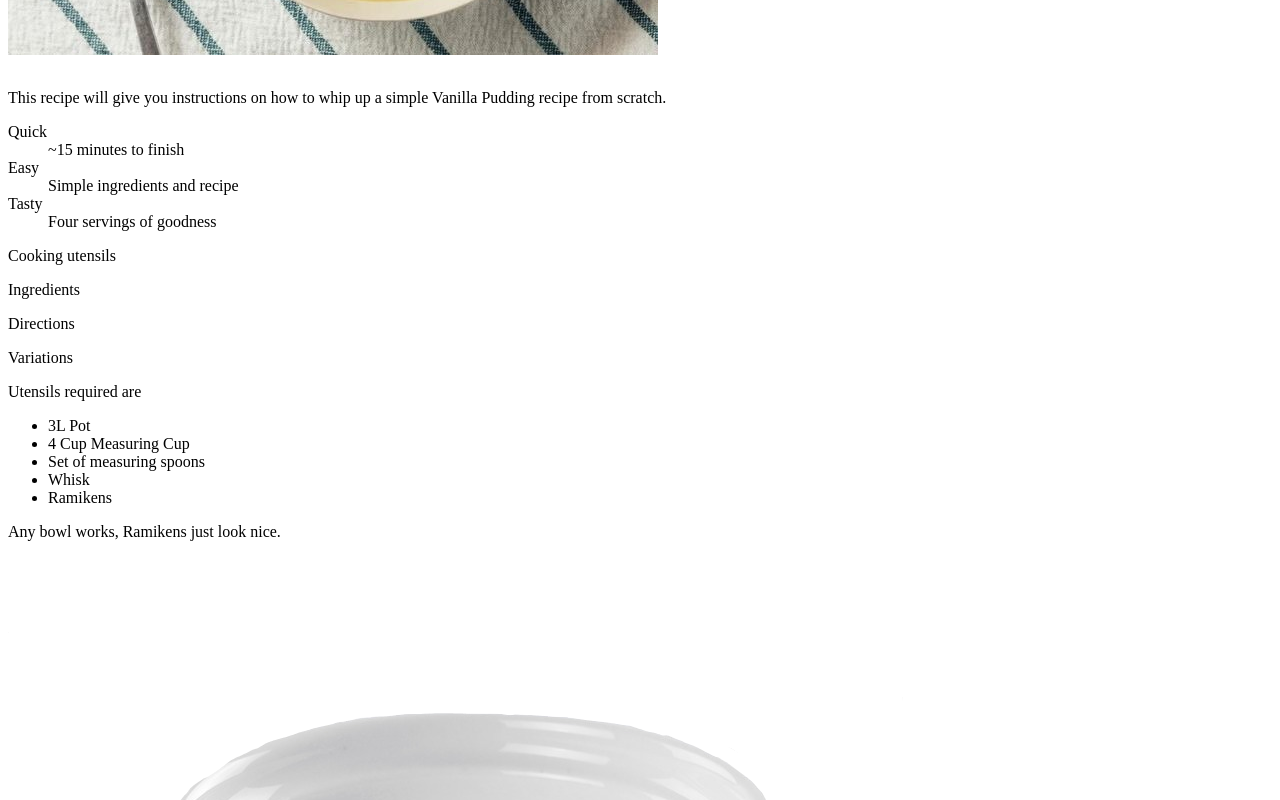
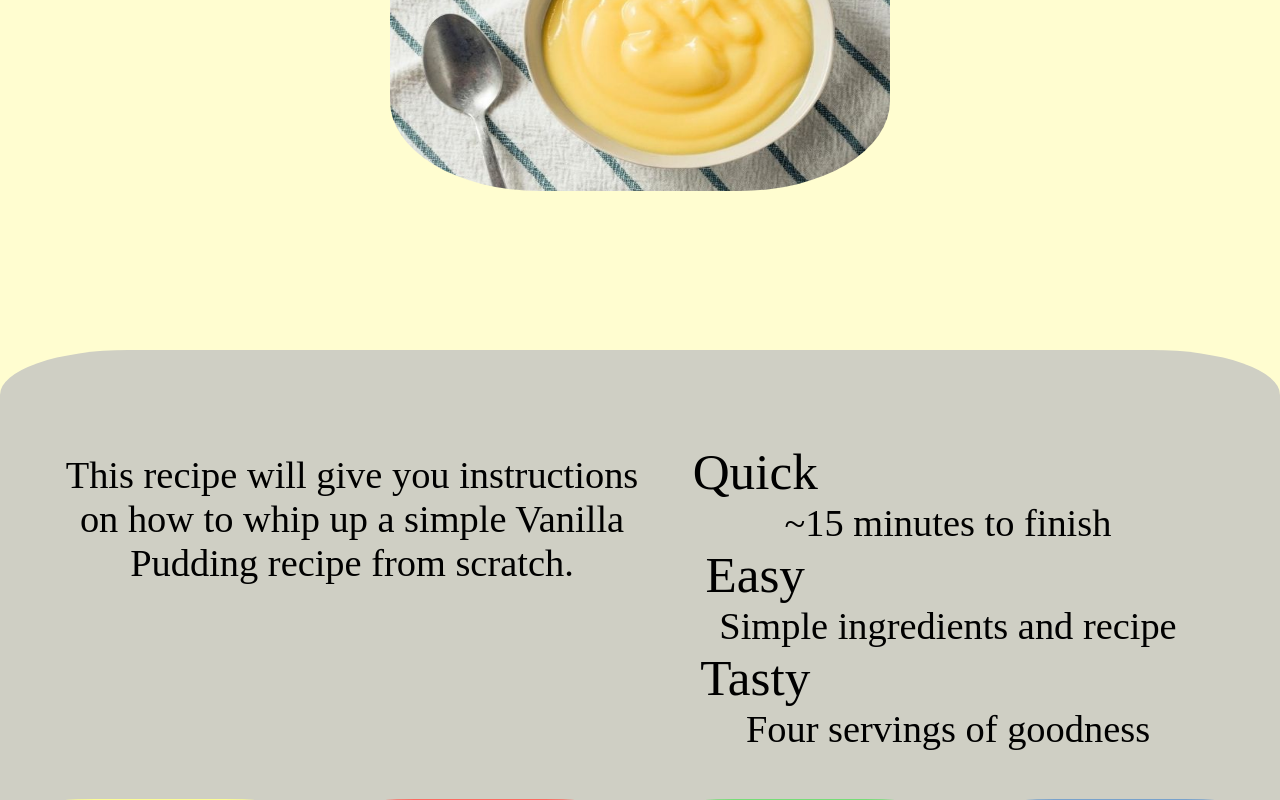
Before and after one commit to natbos/natbos.github.io, a plain HTML site: page index.html in a window 1280 px wide. Shown: the part 520-1320 px from the top of the page. Drawn offline with Linux system fonts and the light colour scheme.

Commit message:
Update index.html

```diff
--- a/index.html
+++ b/index.html
@@ -118,3 +118,191 @@ src="https://www.youtube.com/embed/5D57pryRSBc">
 </div><!-- outer Wrap -->
 
   </body>
+<style>
+  .body{
+    background-color:#FFFDD0;
+  font-family: "Didot", serif;
+font-size:calc(8px + 1.5vw); /*use minimum to calculate font size*/
+}
+
+/*-----------------------------Titlecard----------------------------------*/
+
+.titleCard {
+  width: 60%;
+  margin: auto;
+  text-align: center;
+  padding: 5%;
+  padding-bottom: 10%;
+  font-size:2vw;
+}
+
+.titleFancy{
+  font-size:8vw;
+}
+
+.titleImage{
+  align: center;
+  border-radius: 30%;
+  display: block;
+  margin-left: auto;
+  margin-right: auto;
+  width: 50vw;
+  height: 30vw;
+   max-width:500px;
+   max-height:300px;
+}
+
+/*-----------------------------Various----------------------------------*/
+
+.MenuTitle{
+  margin:auto;
+  padding:5%;
+  text-align:left;
+  text-size:5px;
+  font-family: "American Typewriter", serif;
+}
+
+.PageText{
+  margin:auto;
+  padding:5%;
+  text-align:center;
+}
+
+.DirectionsVideos{
+  float:center;
+  width: 47vw;
+  height: 27vw;
+  border:1px;
+}
+
+/*-----------------------------Overview----------------------------------*/
+
+.row {
+  display: flex;
+  margin:auto;
+  padding:5%;
+  height:10%;
+  background-color:#CFCFC4;
+  padding-bottom:25%;
+
+  border-radius: 10% 10% 0px 0px;
+}
+
+.column {
+  flex: 50%;
+  text-align: center;
+
+}
+
+.Highlight{
+  font-family: "American Typewriter", serif;
+  font-size: 4vw;
+  position: relative;
+  left: -30%;
+}
+
+.Lowlight{
+  font-size: 3vw;
+}
+
+/*-----------------------------Wrappers----------------------------------*/
+
+.wrapper{
+  width:100%;
+  overflow: auto;
+  white-space: nowrap;
+  background-color:#CFCFC4;
+}
+
+.inner-wrapper{ /* internal text columns*/
+        height:100%;
+        width:100%;
+        padding:10px;
+        white-space: pre-line;
+}
+
+.inner-wrapper > :not(qwerty){ /*all children but qwerty*/
+    color:black;
+    word-wrap:break-word;
+    overflow-wrap: break-word;
+   width:50%;
+    }
+
+/*-----------------------------Menus Tabs----------------------------------*/
+
+
+.tab{
+  float:left;
+  height:10%;
+  font-size:3vw;
+  border-radius: 30% 30% 0px 0px;
+}
+
+.tab:nth-child(1){
+  width:25%;
+  background-color:#FDFD96;
+}
+.tab:nth-child(2){
+  width:25%;
+  background-color:#FF6961;
+}
+.tab:nth-child(3){
+  width:25%;
+  background-color:#77DD77;
+}
+.tab:nth-child(4){
+  width:25%;
+  background-color:#78A2CC;
+}
+
+
+/*-----------------------------Menus Body----------------------------------*/
+
+html, body {
+  height: 90%; /*sets height for sections*/
+  margin: 0;
+}
+.all {
+  font-size: 0; /*remove white space*/
+  height: 100%;
+  overflow-x: scroll;
+  overflow-y: hidden;
+  white-space: nowrap;
+}
+.page {
+  font-size:calc(12px + 1.5vw); /*use minimum to calculate font size*/
+  height: 100%;
+  width:44%; /*The width of divisions can be set individually or by group*/
+  display: inline-block;
+  position: relative;
+  overflow-y: scroll;
+  overflow-x: hidden;
+  padding-left: 5%;
+  border-left:solid black 2px;
+  border-right:solid black 2px;
+}
+.page::-webkit-scrollbar {
+    display: none; /* Chrome, Safari and Opera */
+}
+.page { /* Im just going to trust that this bit works */
+  -ms-overflow-style: none;  /* IE and Edge */
+  scrollbar-width: none;  /* Firefox */
+}
+
+.page:nth-child(1) {
+  background: #FDFD96;
+  top:-0%; /*adjust heights */
+}
+.page:nth-child(2) {
+  background: #FF6961;
+  top:-0%; /*adjust heights */
+}
+.page:nth-child(3) {
+  background: #77DD77;
+   top:-0%; /*adjust heights */
+}
+.page:nth-child(4) {
+  background: #78A2CC;
+   top:-0%; /*adjust heights */
+}
+  </style>
```
